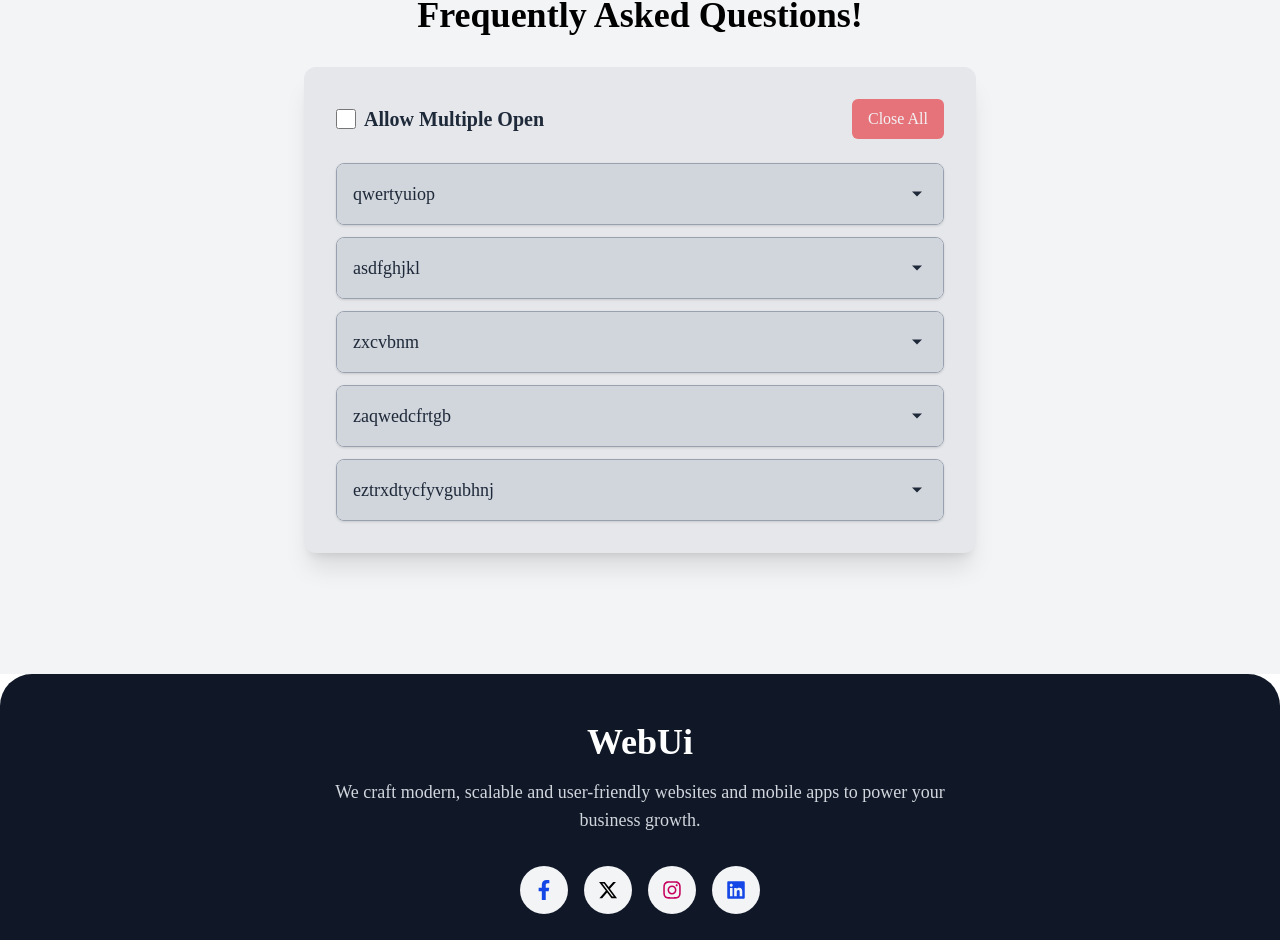
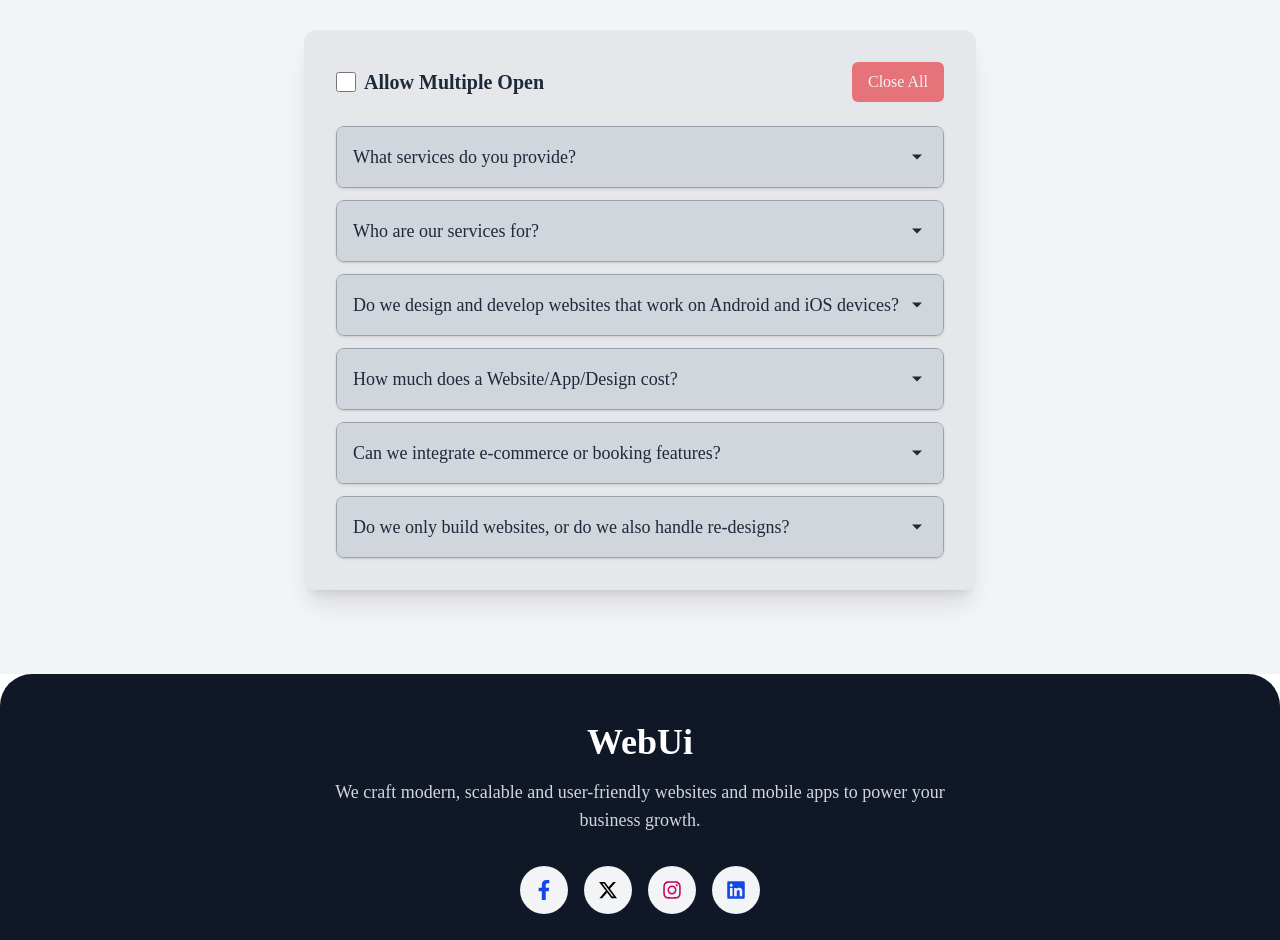
Before and after one commit to Seenusharmma/WebTech, a React (Vite) app in the folder frontend/: page / in a window 1280 px wide. Shown: the part 3982-4922 px from the top of the page. Built offline with nearby package versions, Linux system fonts and the light colour scheme.

Commit message:
Questions Added

```diff
--- a/frontend/src/Components/FAQs.jsx
+++ b/frontend/src/Components/FAQs.jsx
@@ -1,22 +1,56 @@
-import React from 'react'
-import Accordian from './Accordian'
+import React from "react";
+import Accordian from "./Accordian";
 
 const FAQs = () => {
   const questions = [
-  { id: 1, question: "qwertyuiop", answer: "123" },
-  { id: 2, question: "asdfghjkl", answer: "456" },
-  { id: 3, question: "zxcvbnm", answer: "789" },
-  { id: 4, question: "zaqwedcfrtgb", answer: "0987" },
-  { id: 5, question: "eztrxdtycfyvgubhnj", answer: "654321" },
-];
+    {
+      id: 1,
+      question: "What services do you provide?",
+      answer:
+        "We specialize in:Custom Website, Development, Responsive Design for Mobile and Desktop, E-commerce Solutions, Business Websites UI/UX design",
+    },
+    {
+      id: 2,
+      question: "Who are our services for?",
+      answer:
+        "We work with startups, small to medium businesses, entrepreneurs, and professionals who want to showcase their services or grow their online presence.",
+    },
+    {
+      id: 3,
+      question:
+        "Do we design and develop websites that work on Android and iOS devices?",
+      answer:
+        "Yes, all of our websites are fully responsive, which means they automatically adapt to Android and iOS smartphones and tablets. Your site will look and function perfectly across all devices.",
+    },
+    {
+      id: 4,
+      question: "How much does a Website/App/Design cost?",
+      answer:
+        "Costs depend on your requirements—simple sites start lower, while e-commerce or custom projects are higher. We’ll give you a clear quote after understanding your needs.",
+    },
+    {
+      id: 5,
+      question: "Can we integrate e-commerce or booking features?",
+      answer:
+        "Definitely—we can add payment gateways, shopping carts, or booking systems.",
+    },
+    {
+      id: 6,
+      question: "Do we only build websites, or do we also handle re-designs?",
+      answer:
+        "Both. We can either create a website from scratch or redesign your existing website with a modern and responsive look.",
+    },
+  ];
   return (
-    <div className='min-h-screen bg-gray-100 p-4 md:p-8 flex justify-center items-center '>
-<div className='max-w-2xl w-full'>
-        <h1 className='text-3xl md:text-4xl font-bold mb-8 text-center'>Frequently Asked Questions!</h1>
-      <Accordian data={questions}/>
-</div>
+    <div className="min-h-screen bg-gray-100 p-4 md:p-8 flex justify-center items-center ">
+      <div className="max-w-2xl w-full">
+        <h1 className="text-3xl md:text-4xl font-bold mb-8 text-center">
+          Frequently Asked Questions!
+        </h1>
+        <Accordian data={questions} />
+      </div>
     </div>
-  )
-}
+  );
+};
 
-export default FAQs
+export default FAQs;
```
